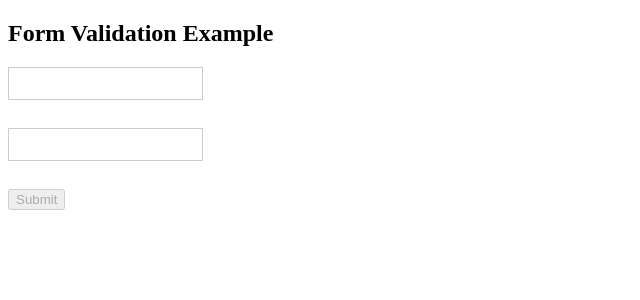
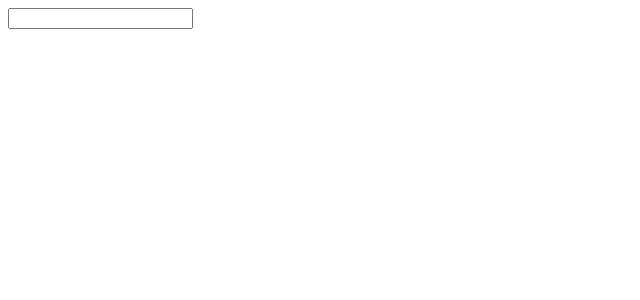
Before and after one commit to VadimVasilcovan/S.O.L.I.D., a React (Vite) app: page / in a window 1280 px wide. Shown: the top 300 px of the page, without its empty margins (0-640 px from the left). Built offline with nearby package versions, Linux system fonts and the light colour scheme.

Commit message:
01.02.2025

```diff
--- a/src/App.jsx
+++ b/src/App.jsx
@@ -2,11 +2,12 @@ import "./App.css";
 import ButtonAction from "./learning-solid-principles/2-Open-closed-principle-(OCP)/OCP-EX.1/index-2";
 import NotificationManager from "./learning-solid-principles/2-Open-closed-principle-(OCP)/OCP-EX.2/notification-manager";
 import Form from "./learning-solid-principles/2-Open-closed-principle-(OCP)/OCP-EX.3/validators/validators";
+import ToDoList from "./learning-solid-principles/2-Open-closed-principle-(OCP)/OCP-To-Do-List";
 
 function App() {
   return (
     <>
-      <Form/>
+     <ToDoList/>
     </>
   );
 }
--- a/src/learning-solid-principles/2-Open-closed-principle-(OCP)/OCP-EX.3/components/input.jsx
+++ b/src/learning-solid-principles/2-Open-closed-principle-(OCP)/OCP-EX.3/components/input.jsx
@@ -12,7 +12,7 @@ const Input = ({ value, onChange, validate, errorMessage }) => {
       <input
         value={value}
         onChange={(e) => onChange(e.target.value)}
-        noBlur={handleBlur}
+        onBlur={handleBlur}
         style={{
           padding: "8px",
           border: "1px solid #ccc",
--- /dev/null
+++ b/src/learning-solid-principles/2-Open-closed-principle-(OCP)/OCP-To-Do-List/components/button/button.jsx
@@ -0,0 +1,3 @@
+export default function Button({ onClick, ButtonName }) {
+  <button onClick={onClick}>{ButtonName}</button>;
+}
--- /dev/null
+++ b/src/learning-solid-principles/2-Open-closed-principle-(OCP)/OCP-To-Do-List/components/input.jsx
@@ -0,0 +1,11 @@
+export default function Input({ value, InputState }) {
+    const handleChange = (e) => {
+      InputState(e.target.value); // Correct function call
+    };
+
+    return (
+      <span>
+        <input onChange={handleChange} value={value} />
+      </span>
+    );
+  }
--- /dev/null
+++ b/src/learning-solid-principles/2-Open-closed-principle-(OCP)/OCP-To-Do-List/index.jsx
@@ -0,0 +1,14 @@
+import { useState } from "react";
+import Input from "./components/input";
+
+export default function ToDoList() {
+  const [data, setData] = useState([]);
+
+  return (
+    <div>
+      <Input onchange={onchange} InputState={setData} />
+
+      <p>{data}</p>
+    </div>
+  );
+}
```
Also changed, not shown: src/learning-solid-principles/2-Open-closed-principle-(OCP)/OCP-To-Do-List/components/button/submit-button.jsx (added).
